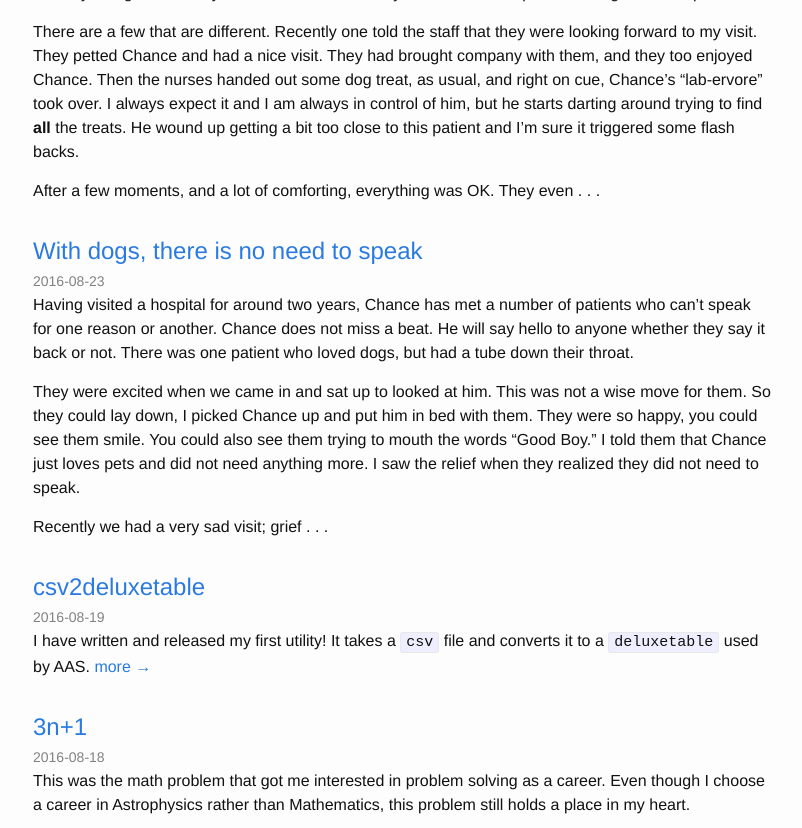
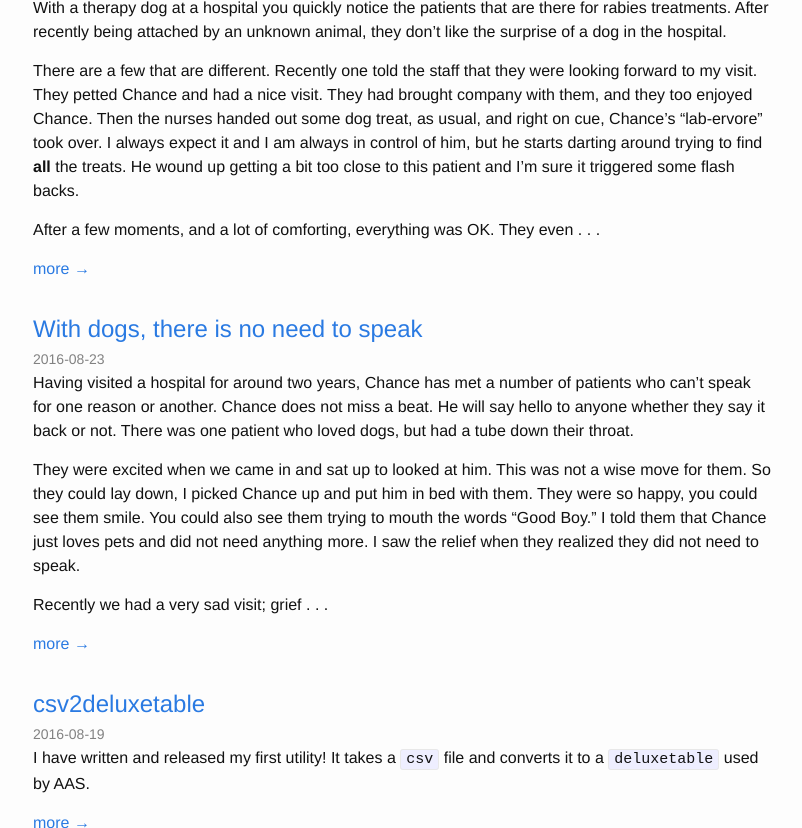
Before and after one commit to benjaminrose/benjaminrose.github.io, a Jekyll site: the page built from index.html, in a window 1280 px wide and 900 px high, scrolled down 402 px, cut to the strip 0-828 px from the top of the window. Shown: the whole strip, without its empty margins (237-1039 px from the left). Built offline with Jekyll 4.4.1, drawn with Linux system fonts in a browser that asks for light colours; the list of posts is cut into pages by our own code; comment, search, counter and statistics services are not loaded.

Commit message:
FIx "more →" link issues between truncated and summarized posts

```diff
--- a/index.html
+++ b/index.html
@@ -19,9 +19,15 @@ layout: default
         </h2>
         <span class="post-meta">{{ post.date | date: "%Y-%m-%d" }}</span>
         {% if post.summary %}
-          <p> {{ post.summary}} <a href="{{ post.url | prepend: site.baseurl }}"> more →</a> </p>
+          <p> {{ post.summary}} </p>
+          <p><a href="{{ post.url | prepend: site.baseurl }}"> more →</a> </p>
         {% else %}
           {{ post.content | truncatewords: 150, ' . . .'}}
+          <!-- if truncated add "more →" -->
+          {% assign wordcount = {{post.content | number_of_words}} %}
+          {% if wordcount > 150 %}
+            <p><a href="{{ post.url | prepend: site.baseurl }}"> more →</a> </p>
+          {% endif %}
         {% endif %}
       </li>
       <!-- <hr> -->
```
